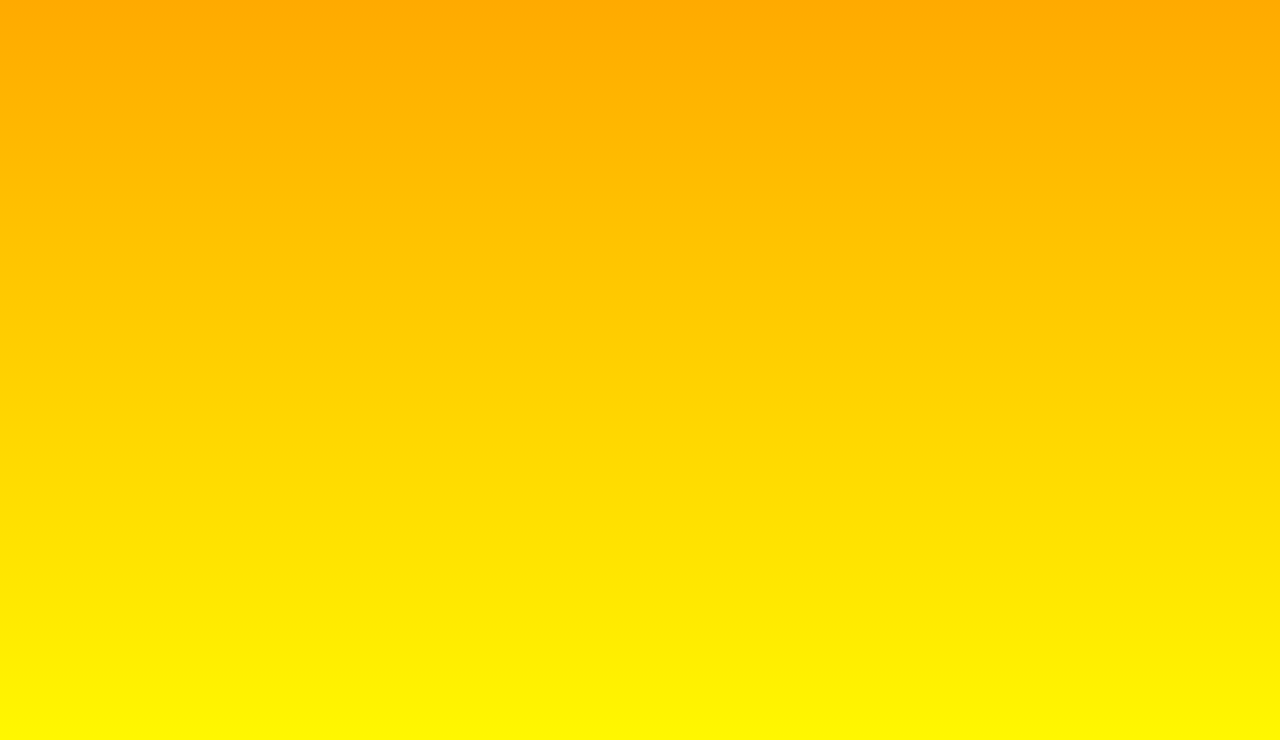
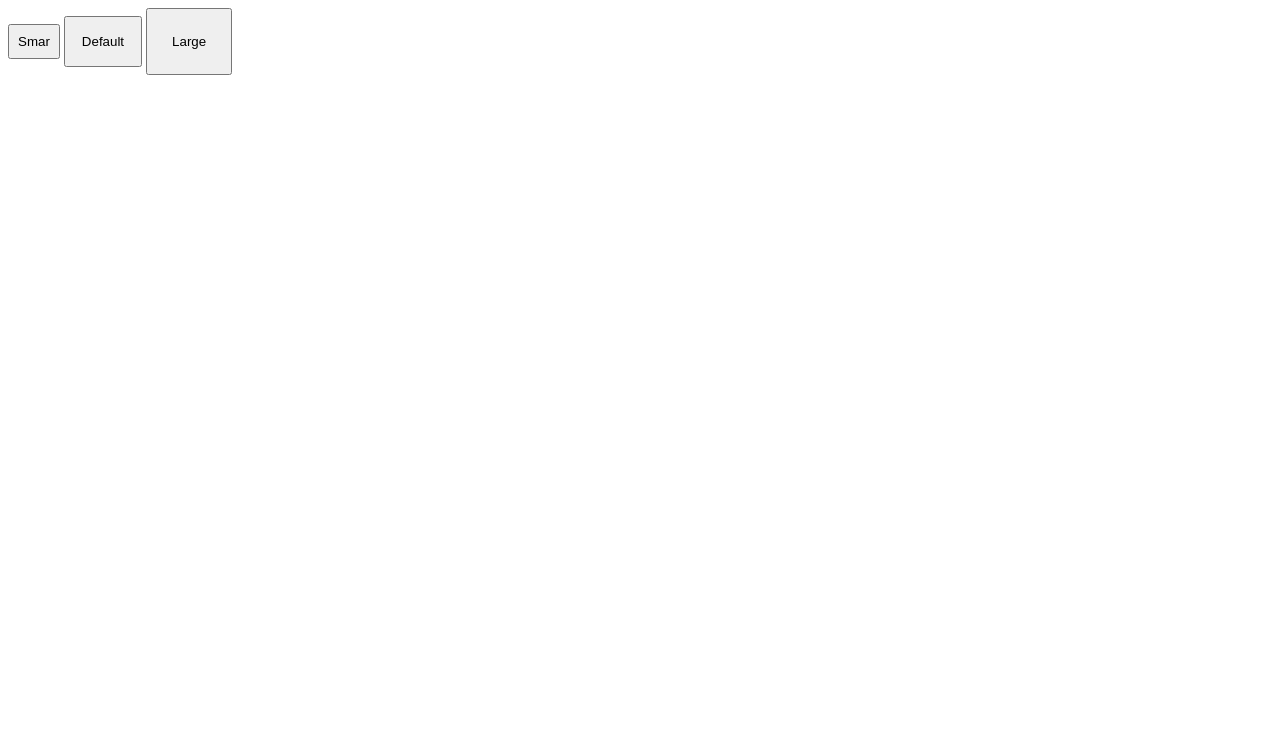
Before and after one commit to mauricioqvp/treinoCSS, a plain HTML site: page index.html in a window 1280 px wide. Drawn offline with Linux system fonts and the light colour scheme.

Commit message:
Paddings de buttons com Vars

```diff
--- a/index.html
+++ b/index.html
@@ -8,8 +8,8 @@
     <title>Treino</title>
 </head>
 <body>
-    <div>
-
-    </div>
+    <button class="c-button c-button-small">Smar</button>
+    <button class="c-button">Default</button>
+    <button class="c-button c-button-large">Large</button>
 </body>
 </html>
--- a/style.css
+++ b/style.css
@@ -1,11 +1,12 @@
-body{
-    --top-color: rgb(255, 170, 0);
-    --botton-color: yellow;
-    --my-gradient: linear-gradient(
-        var(--top-color),
-        var(--botton-color)
-    );
+.c-button{
+    --button-unit: 1rem;
+    padding: var(--button-unit);
+}
 
-    height: 100vh;
-    background: var(--my-gradient);
+.c-button-small {
+    --button-unit: 0.5rem;
 }
+
+.c-button-large {
+    --button-unit: 1.5rem;
+}
```
